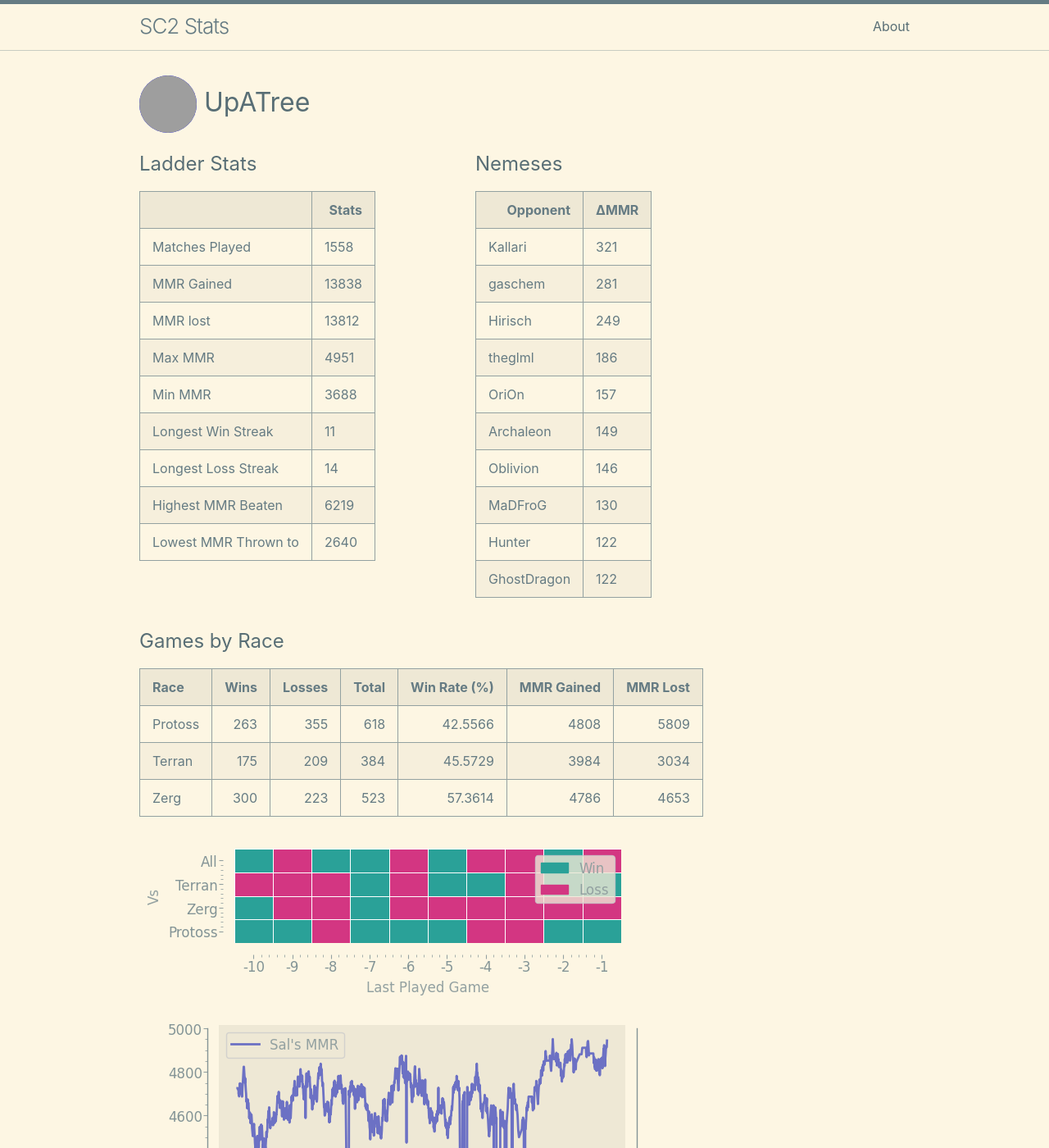
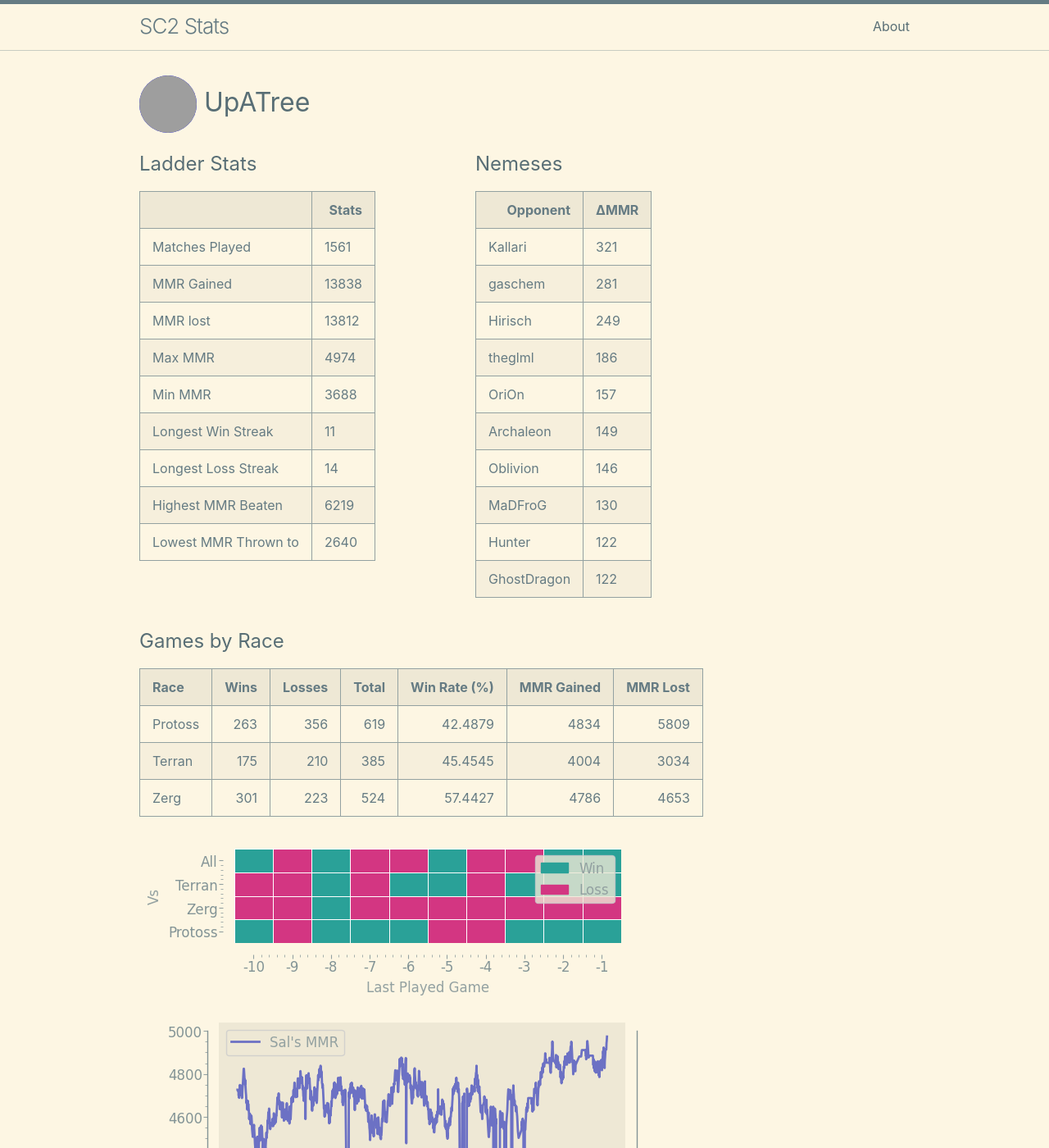
Before and after one commit to kylermurphy/UpATree, a Jekyll site: the page built from docs/index.md, in a window 1280 px wide and 1400 px high. Shown: the whole window at 82% size. Built offline with Jekyll 4.4.1, drawn with Linux system fonts in a browser that asks for light colours; grey boxes are pictures that could not be loaded.

Commit message:
running on push

```diff
--- a/docs/index.md
+++ b/docs/index.md
@@ -18,7 +18,7 @@ layout: home
   <tbody>
     <tr>
       <td>Matches Played</td>
-      <td>1558</td>
+      <td>1561</td>
     </tr>
     <tr>
       <td>MMR Gained</td>
@@ -30,7 +30,7 @@ layout: home
     </tr>
     <tr>
       <td>Max MMR</td>
-      <td>4951</td>
+      <td>4974</td>
     </tr>
     <tr>
       <td>Min MMR</td>
@@ -114,9 +114,9 @@ layout: home
 
 | Race    |   Wins |   Losses |   Total |   Win Rate (%) |   MMR Gained |   MMR Lost |
 |:--------|-------:|---------:|--------:|---------------:|-------------:|-----------:|
-| Protoss |    263 |      355 |     618 |        42.5566 |         4808 |       5809 |
-| Terran  |    175 |      209 |     384 |        45.5729 |         3984 |       3034 |
-| Zerg    |    300 |      223 |     523 |        57.3614 |         4786 |       4653 |
+| Protoss |    263 |      356 |     619 |        42.4879 |         4834 |       5809 |
+| Terran  |    175 |      210 |     385 |        45.4545 |         4004 |       3034 |
+| Zerg    |    301 |      223 |     524 |        57.4427 |         4786 |       4653 |
 
 ![Games by Race](./assets/gm_hist.png)
 
--- a/log.txt
+++ b/log.txt
@@ -706,3 +706,4 @@ Writing a log file 2025-03-27 23:23:40.
 Writing a log file 2025-03-27 23:48:05.
 Writing a log file 2025-03-28 16:28:52.
 Writing a log file 2025-03-28 16:52:24.
+Writing a log file 2025-03-28 17:20:29.
```
Also changed, not shown: docs/assets/MMR.png, docs/assets/daily.png, docs/assets/gm_hist.png, docs/assets/r_wrt.png, 1 other file.
